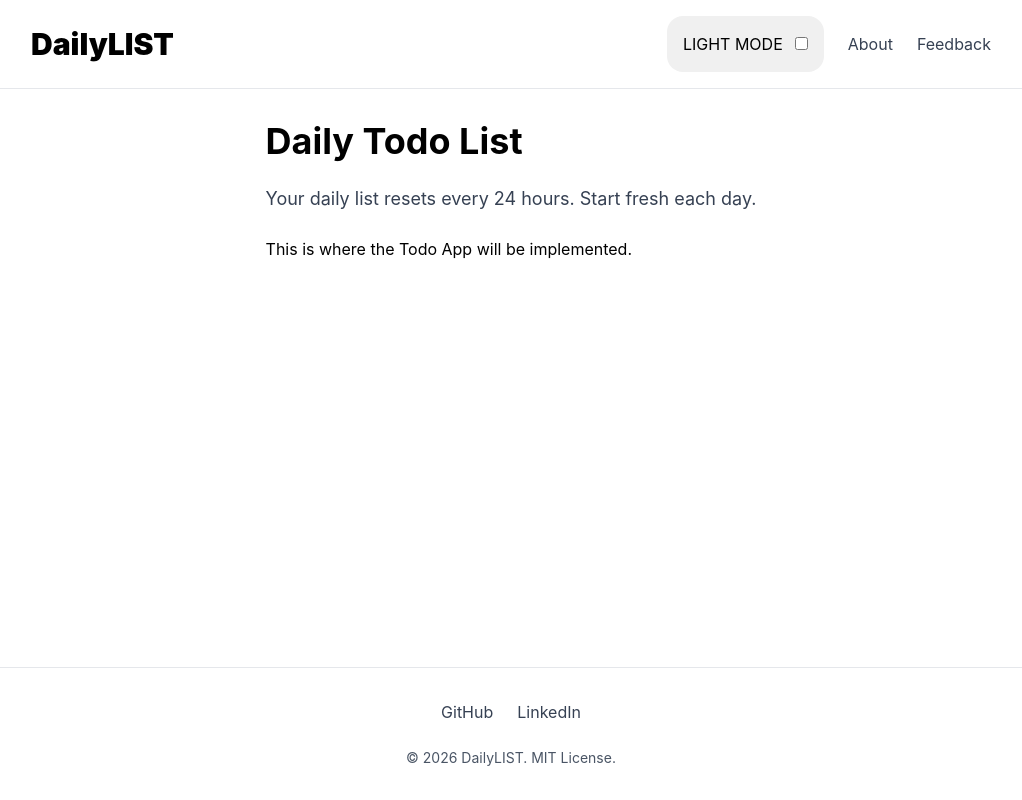
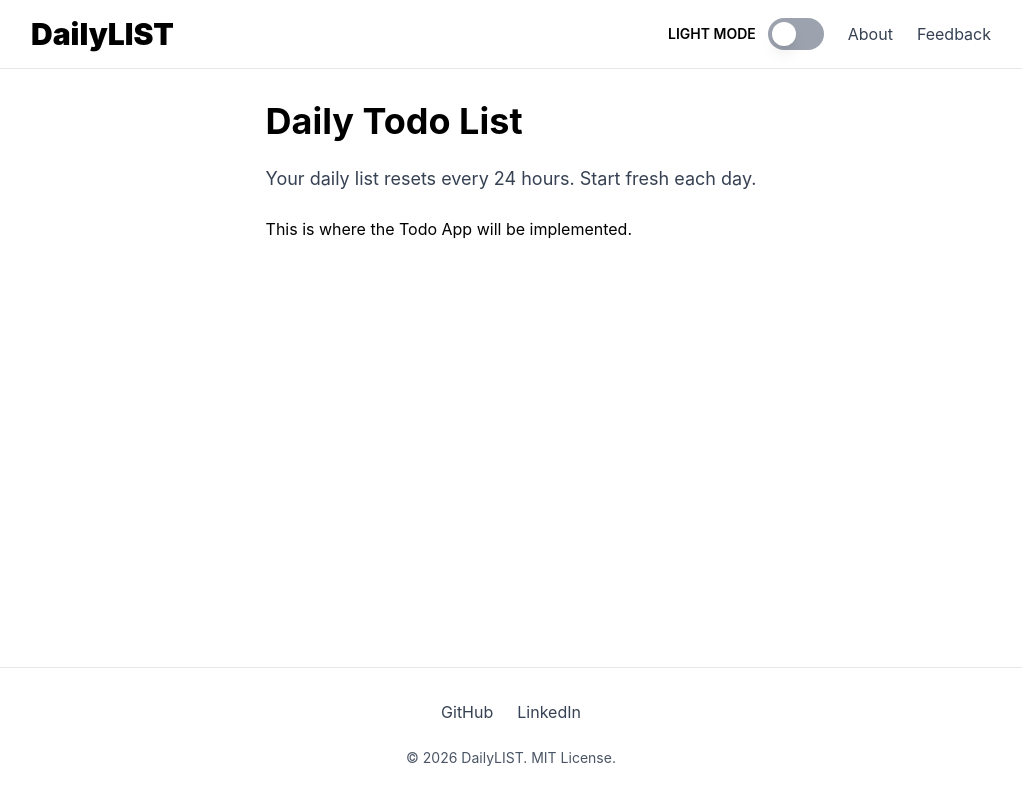
Before and after one commit to dwalkerwd7/DailyLIST, a React (Vite) app in the folder client/: page / in a window 1280 px wide. Shown: the whole page, without its empty margins (129-1151 px from the left). Built offline with nearby package versions, Linux system fonts and the light colour scheme.

Commit message:
added toggle switch component for theme toggle

```diff
--- a/client/src/App.css
+++ b/client/src/App.css
@@ -6,6 +6,8 @@
   --bg-secondary: #f0f0f0;
   --text-primary: black;
   --border-primary: #e5e7eb;
+  --on: #10b981;
+  --off: #9ca3af;
 }
 
 /* Dark mode theme variables */
@@ -14,6 +16,8 @@
   --bg-secondary: #374151;
   --text-primary: #f3f4f6;
   --border-primary: #374151;
+  --on: #34d399;
+  --off: #6b7280;
 }
 
 /* Map theme variables to Tailwind's color system */
@@ -22,6 +26,8 @@
   --color-secondary-bg: var(--bg-secondary);
   --color-primary-text: var(--text-primary);
   --color-primary-border: var(--border-primary);
+  --color-on: var(--on);
+  --color-off: var(--off);
 }
 
 /* Custom utilities for animations */
--- a/client/src/components/Header.tsx
+++ b/client/src/components/Header.tsx
@@ -1,6 +1,7 @@
 import { useState, useEffect } from 'react';
 import { Link } from 'react-router-dom';
 import { type Theme } from '../App';
+import ToggleSwitch from './utils/ToggleSwitch';
 
 export default function Header() {
   const [titleHovered, setTitleHovered] = useState(false);
@@ -38,9 +39,9 @@ export default function Header() {
             </span>
           </Link>
           <div className="flex items-center gap-6">
-            <div className="uppercase text-primary-text cursor-pointer bg-secondary-bg p-4 rounded-2xl" onClick={handleThemeToggle}>
-              <span className="mr-3">{`${theme} mode`}</span>
-              <input type="checkbox" id="theme-toggle" checked={theme === 'dark'} readOnly />
+            <div className="flex items-center gap-3">
+              <span className="uppercase text-primary-text font-semibold text-sm">{`${theme} mode`}</span>
+              <ToggleSwitch isOn={theme === 'dark'} handleToggle={handleThemeToggle} />
             </div>
             <Link
               to="/about"
--- /dev/null
+++ b/client/src/components/utils/ToggleSwitch.tsx
@@ -0,0 +1,17 @@
+export default function ToggleSwitch({ isOn, handleToggle }: { isOn: boolean; handleToggle: () => void }) {
+    return (
+        <button
+            onClick={handleToggle}
+            className={`relative inline-flex h-8 w-14 items-center rounded-full transition-colors ${
+                isOn ? 'bg-on' : 'bg-off'
+            }`}
+            aria-label="Toggle switch"
+        >
+            <span
+                className={`inline-block h-6 w-6 transform rounded-full bg-white shadow-lg transition-transform ${
+                    isOn ? 'translate-x-7' : 'translate-x-1'
+                }`}
+            />
+        </button>
+    );
+};
```
